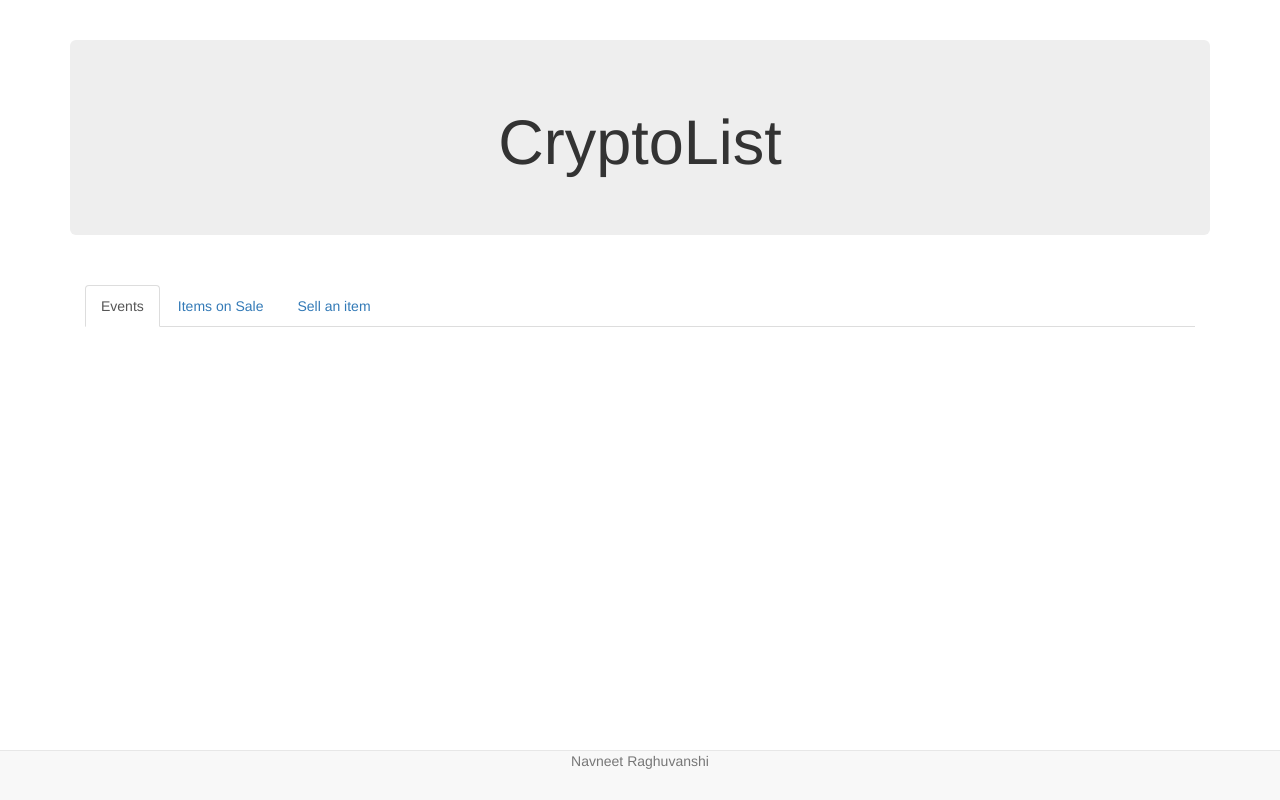
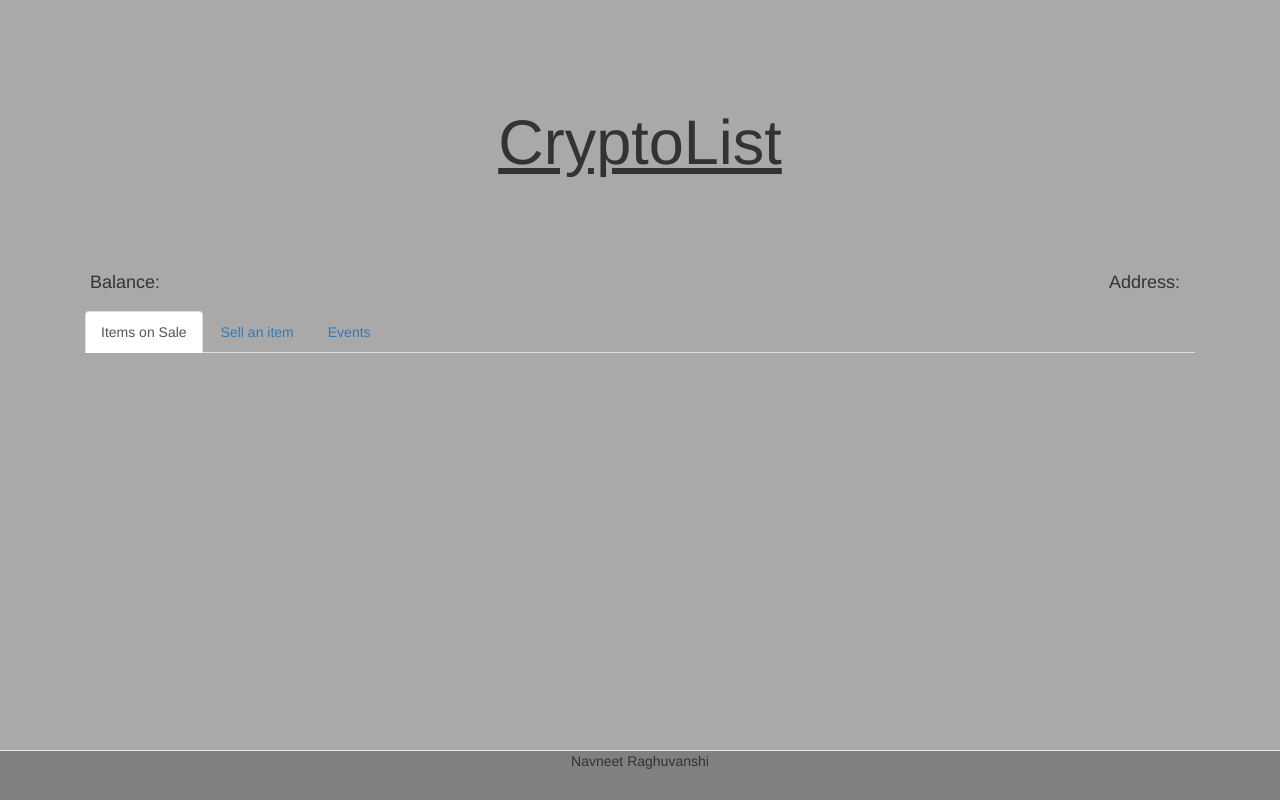
Before and after one commit to nvnt16/cryptolist, a website with bundled scripts: page index.html in a window 1280 px wide. Built offline with nearby package versions, Linux system fonts and the light colour scheme.

Commit message:
CSS changes

```diff
--- a/index.html
+++ b/index.html
@@ -13,39 +13,40 @@
 
   <!-- Application -->
   <link href="src/css/app.css" rel="stylesheet">
-
 </head>
 
 <body>
   <div class="container">
-    <div class="jumbotron text-center">
-      <h1>CryptoList</h1>
+    <div class="card jumbotron">
+      <u>  <h1>CryptoList</h1></u>
     </div>
 
     <div class="col-md-12" id="item-list">
       <div class="row">
         <div class="col-lg-12">
           <p id="account" class="welcome pull-right"></p>
+          <p class="welcome pull-right">Address: </p>
+          <p class="welcome pull-left">Balance: </p>
           <p id="accountBalance" class="welcome pull-left"></p>
         </div>
       </div>
       <ul class="nav nav-tabs" role="tablist">
-        <li role="presentation" class="active">
-          <a href="#events" aria-controls="events" role="tab" data-toggle="tab">Events</a>
-        </li>
-        <li role="presentation">
-          <a href="#itemsRow" aria-controls="itemsRow" role="tab" data-toggle="tab">Items on Sale</a>
-        </li>
+          <li role="presentation" class="active">
+            <a href="#itemsRow" aria-controls="itemsRow" role="tab" data-toggle="tab">Items on Sale</a>
+          </li>
         <li role="presentation">
           <a href="#sellItem" aria-controls="sellItem" role="tab" data-toggle="tab">Sell an item</a>
         </li>
+        <li role="presentation">
+          <a href="#events" aria-controls="events" role="tab" data-toggle="tab">Events</a>
+        </li>
       </ul>
       <div class="tab-content">
-        <ul id="events" role="tabpanel" class="tab-pane fade in active" style="padding-left: 0px;"></ul>
-        <div id="itemsRow" role="tabpanel" class="row tab-pane fade" style="padding-bottom: 100px;">
+        <ul id="events" role="tabpanel" class="event tab-pane fade"></ul>
+        <div id="itemsRow" role="tabpanel" class="items row tab-pane fade in active" style="padding-bottom: 100px;">
           <!-- ARTICLES LOAD HERE -->
         </div>
-        <div id="sellItem" role="tabpanel" class="row tab-pane fade">
+        <div id="sellItem" role="tabpanel" class="sell row tab-pane fade">
           <h4>Sell your item</h4>
           <div class="row">
             <div class="col-lg-12">
@@ -94,7 +95,7 @@
           <strong>Description</strong>:
           <span class="item-description"></span>
           <br/>
-          <strong>Price (ETH)</strong>:
+          <strong>Price</strong>:
           <span class="item-price"></span>
           <br/>
           <strong>Sold by</strong>:
@@ -108,9 +109,9 @@
     </div>
   </div>
   <div id="footer" class="container">
-    <nav class="navbar navbar-default navbar-fixed-bottom">
+    <nav class="footer navbar navbar-default navbar-fixed-bottom">
       <div class="navbar-inner navbar-content-center text-center">
-        <p class="text-muted" credit>Navneet Raghuvanshi</p>
+        <p class="text-center" credit>Navneet Raghuvanshi</p>
       </div>
     </nav>
   </div>
--- a/src/css/app.css
+++ b/src/css/app.css
@@ -1,5 +1,12 @@
 body {
   padding-top: 40px;
+  background: darkgrey !important;
+  font-family: 'Courier New', Courier, monospace;
+}
+
+.card {
+  background: darkgrey !important;
+  text-align: center;
 }
 
 .welcome {
@@ -7,3 +14,20 @@ body {
   display: inline;
   padding: 5px;
 }
+
+.items {
+  background: darkgrey !important;
+  padding-left: 15px;
+}
+
+.sell {
+  padding-left: 20px;
+}
+
+.event {
+  padding-left: 0px;
+}
+
+.footer {
+  background: grey !important;
+}
```
